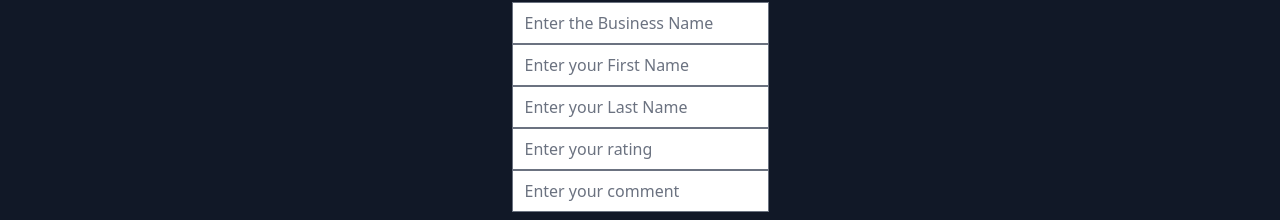
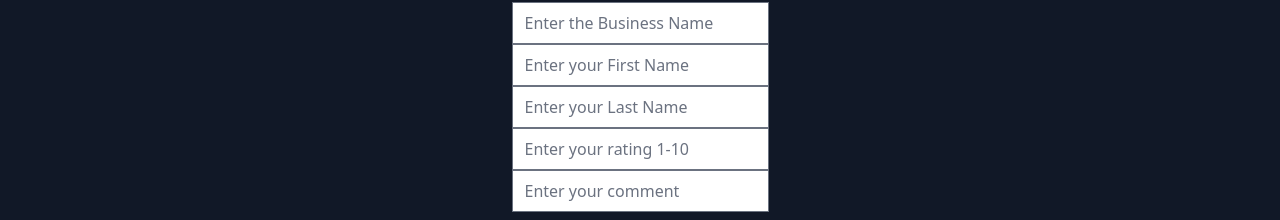
Before and after one commit to itsamish01/StaffEase, a React (Vite) app in the folder client/: page /review in a window 1280 px wide. Shown: the part 166-386 px from the top of the page. Built offline with nearby package versions, Linux system fonts and the light colour scheme.

Commit message:
reviews are colored based on number

```diff
--- a/client/src/components/form/SubmitReview.jsx
+++ b/client/src/components/form/SubmitReview.jsx
@@ -29,7 +29,7 @@ export default function EmployeeSignup() {
         type="number"
         label="rating"
         id="email"
-        placeholder="Enter your rating"
+        placeholder="Enter your rating 1-10"
         required
       />
       <Input
--- a/client/src/components/form/publicqueryresults.jsx
+++ b/client/src/components/form/publicqueryresults.jsx
@@ -1,6 +1,8 @@
 import PropTypes from "prop-types";
+import { useState } from "react";
 
 export default function PublicQueryList(prop) {
+  const [isColor, setIsColor] = useState();
   return (
     <div className="container">
       <h1>Business:</h1>
@@ -24,7 +26,9 @@ export default function PublicQueryList(prop) {
             <h3>Reviews:</h3>
             {business.customers?.map((value) => (
               <li
-                className="list-group-item w-64 items-center rounded-md bg-slate-300 p-2 text-center text-white"
+                className={`list-group-item w-64 items-center rounded-md ${
+                  value.rating > 5 ? "bg-green-300" : "bg-red-200"
+                } bg p-2 text-center text-white`}
                 key={business._id}
               >
                 {`${value.rating} ${value.comment}`}
```
